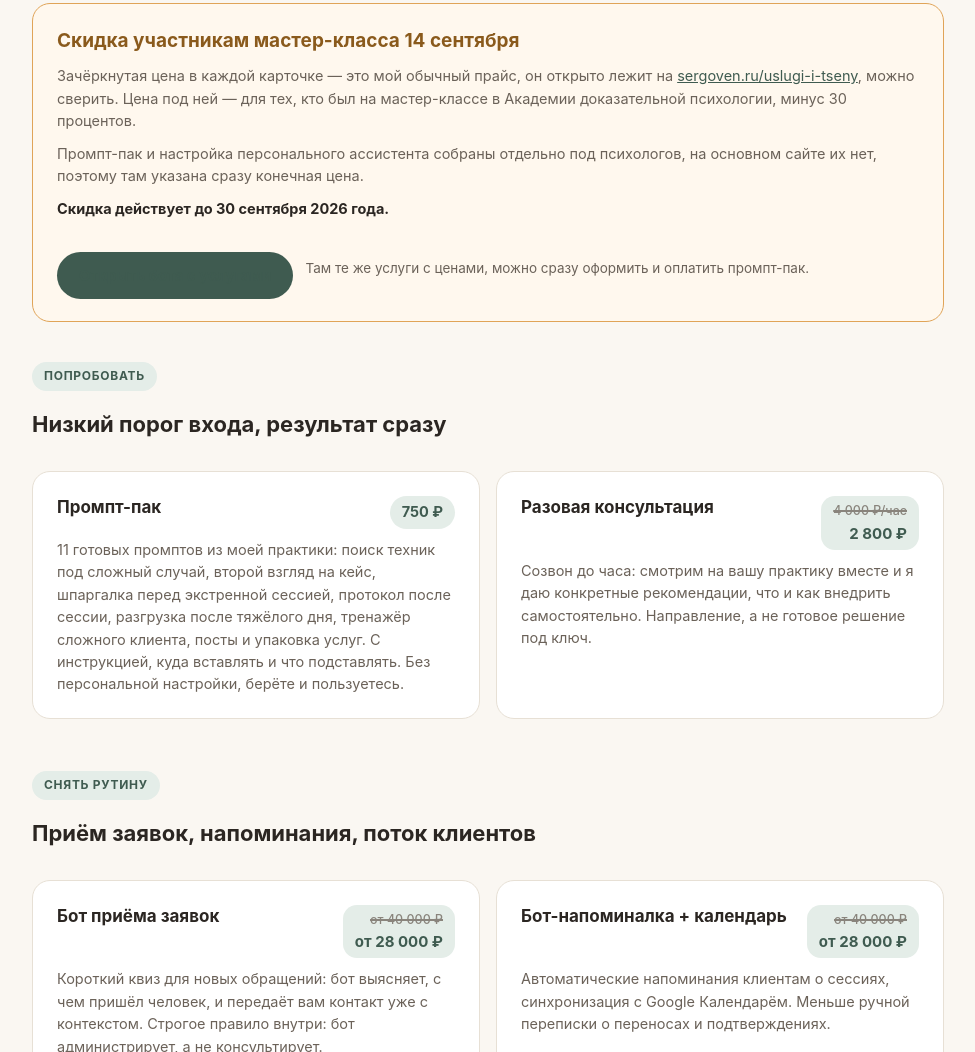
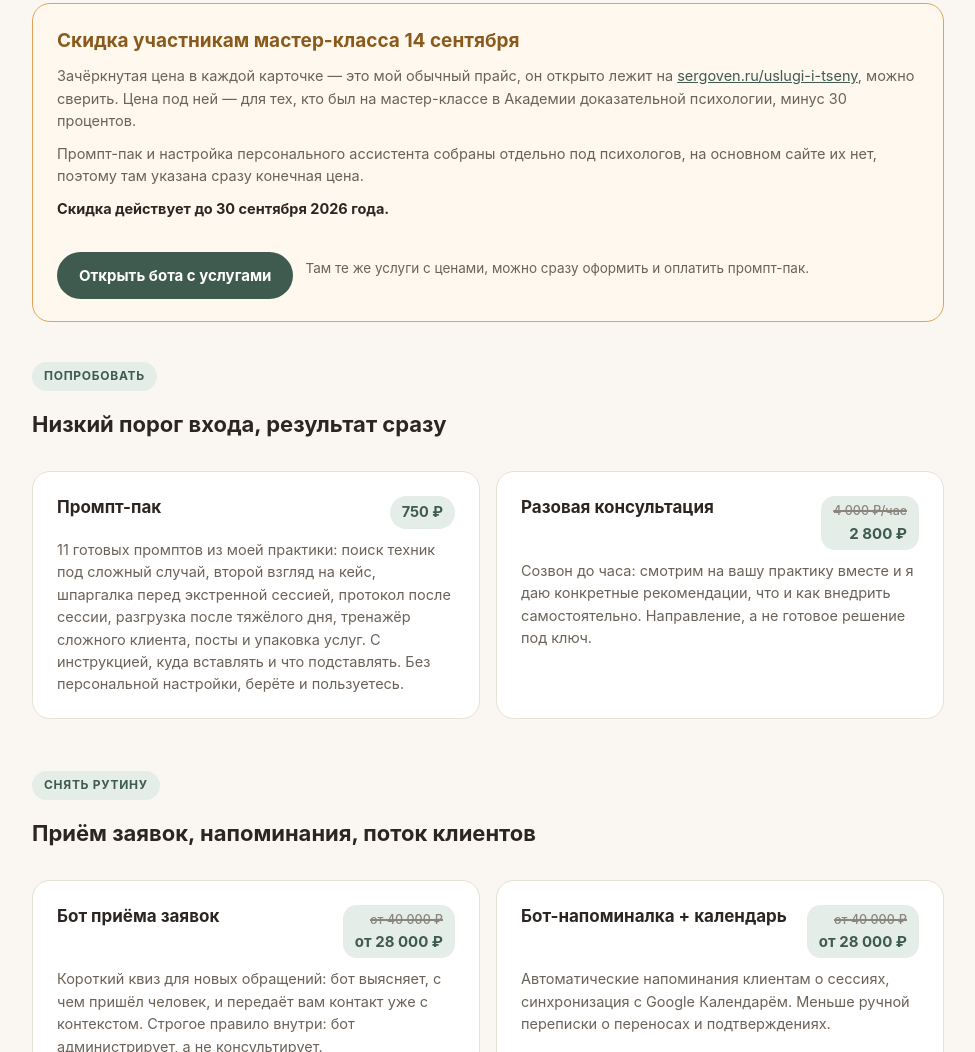
Before and after one commit to Sergungoo/SV-psihologiya, a plain HTML site: page index.html in a window 1280 px wide. Shown: the part 755-1807 px from the top of the page, without its empty margins (152-1127 px from the left). Drawn offline with Linux system fonts and the light colour scheme.

Commit message:
Текст на кнопке бота был невидим: .promo a перебивал цвет

```diff
--- a/index.html
+++ b/index.html
@@ -246,6 +246,7 @@
     border-radius:100px;
   }
   .bot-cta:hover{background:var(--accent);}
+  .promo a.bot-cta, footer a.bot-cta{color:#fff;}
   .cta-row{margin-top:18px;display:flex;flex-wrap:wrap;gap:12px;align-items:center;}
   .cta-row .hint{font-size:13.5px;color:var(--ink-soft);}
   @media(max-width:480px){
```
